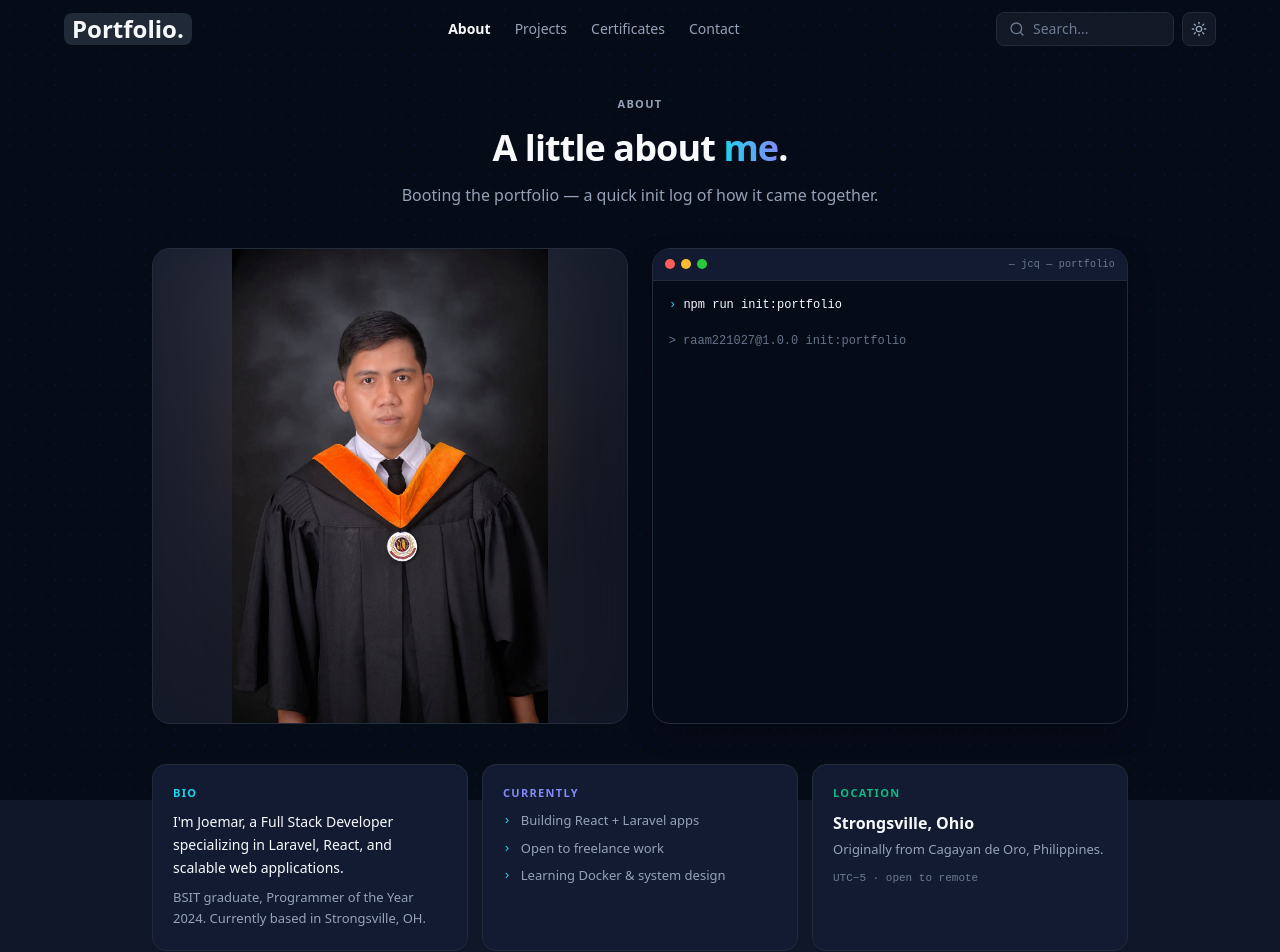
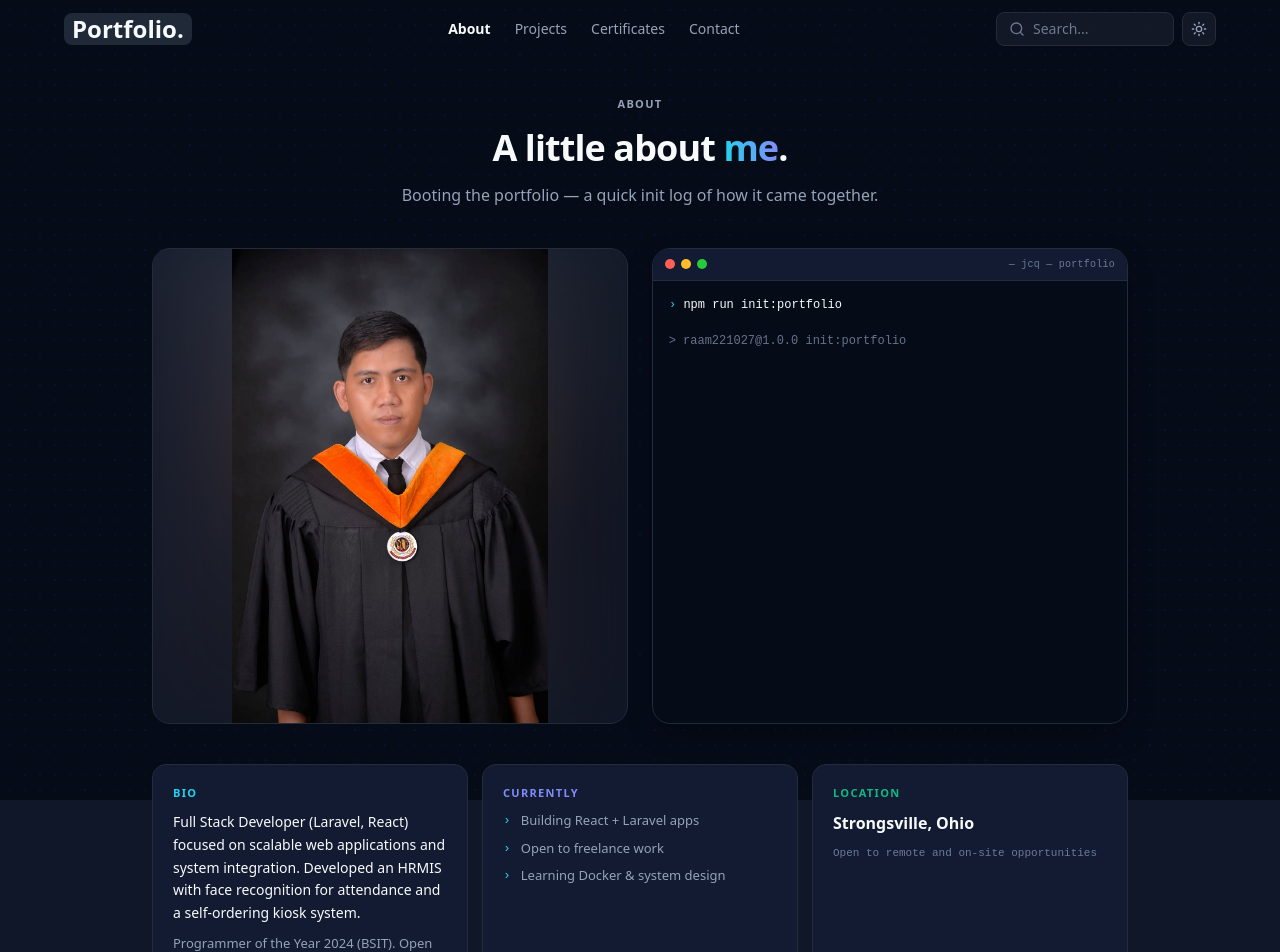
Before and after one commit to raam221027/jcqportfolio, a React (Vite) app: page /about in a window 1280 px wide. Shown: the top 952 px of the page. Built offline with nearby package versions, Linux system fonts and the light colour scheme.

Commit message:
update about page

```diff
--- a/src/data/profile.ts
+++ b/src/data/profile.ts
@@ -9,10 +9,9 @@ export const profile = {
   name: "Joemar Questadio",
   title: "Web Developer",
   location: "Strongsville, Ohio",
-  origin: "Cagayan de Oro, Philippines",
-  timezone: "UTC−5 · open to remote",
-  bio: "I'm Joemar, a Full Stack Developer specializing in Laravel, React, and scalable web applications.",
-  bioMore: "BSIT graduate, Programmer of the Year 2024. Currently based in Strongsville, OH.",
+  availability: "Open to remote and on-site opportunities",
+  bio: "Full Stack Developer (Laravel, React) focused on scalable web applications and system integration. Developed an HRMIS with face recognition for attendance and a self-ordering kiosk system.",
+  bioMore: "Programmer of the Year 2024 (BSIT). Open to remote and on-site opportunities..",
   currently: [
     "Building React + Laravel apps",
     "Open to freelance work",
--- a/src/pages/AboutPage.tsx
+++ b/src/pages/AboutPage.tsx
@@ -52,10 +52,7 @@ export default function AboutPage() {
         </InfoCard>
         <InfoCard title="Location" accent="success">
           <div className="mb-1 text-base font-semibold text-fg">{profile.location}</div>
-          <div className="text-[13px] leading-relaxed text-fg-muted">
-            Originally from {profile.origin}.
-          </div>
-          <div className="mt-2.5 font-mono text-[11px] text-fg-dim">{profile.timezone}</div>
+          <div className="mt-2.5 font-mono text-[11px] text-fg-dim">{profile.availability}</div>
         </InfoCard>
       </div>
 
```
